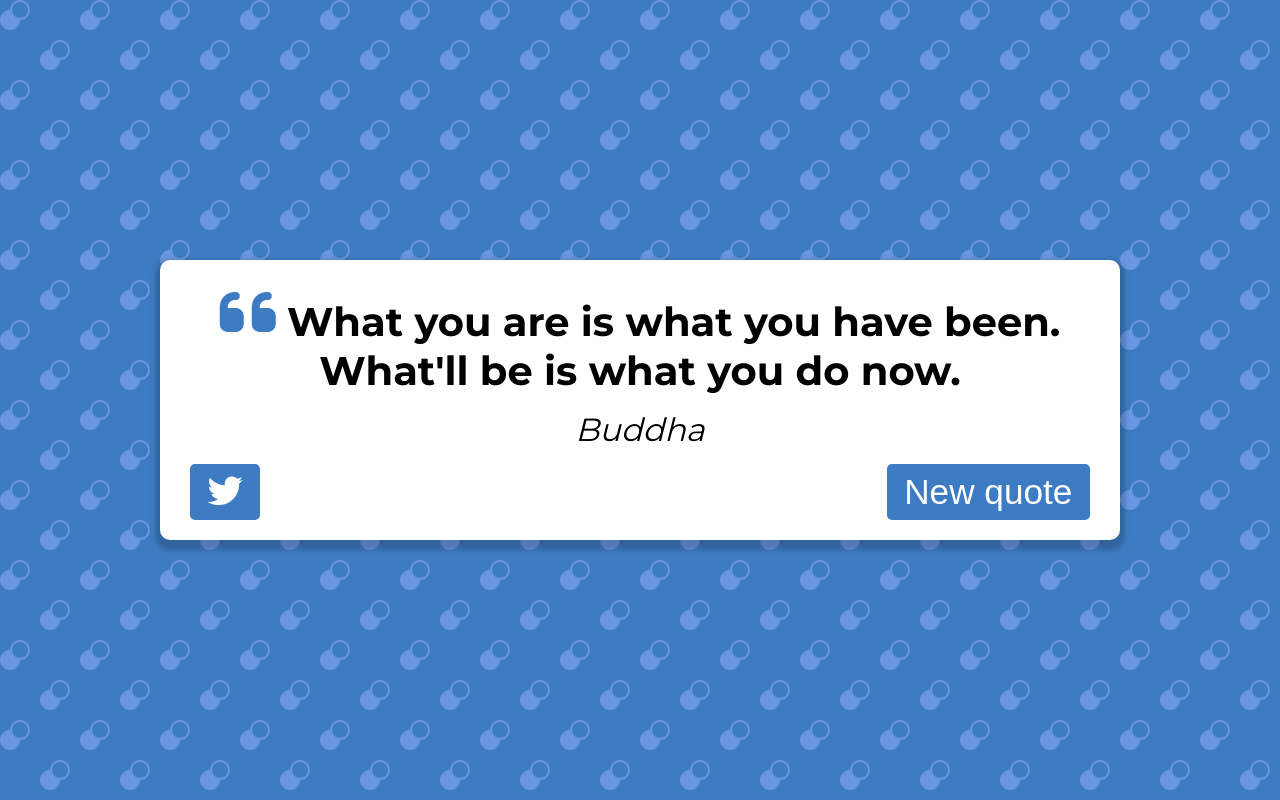
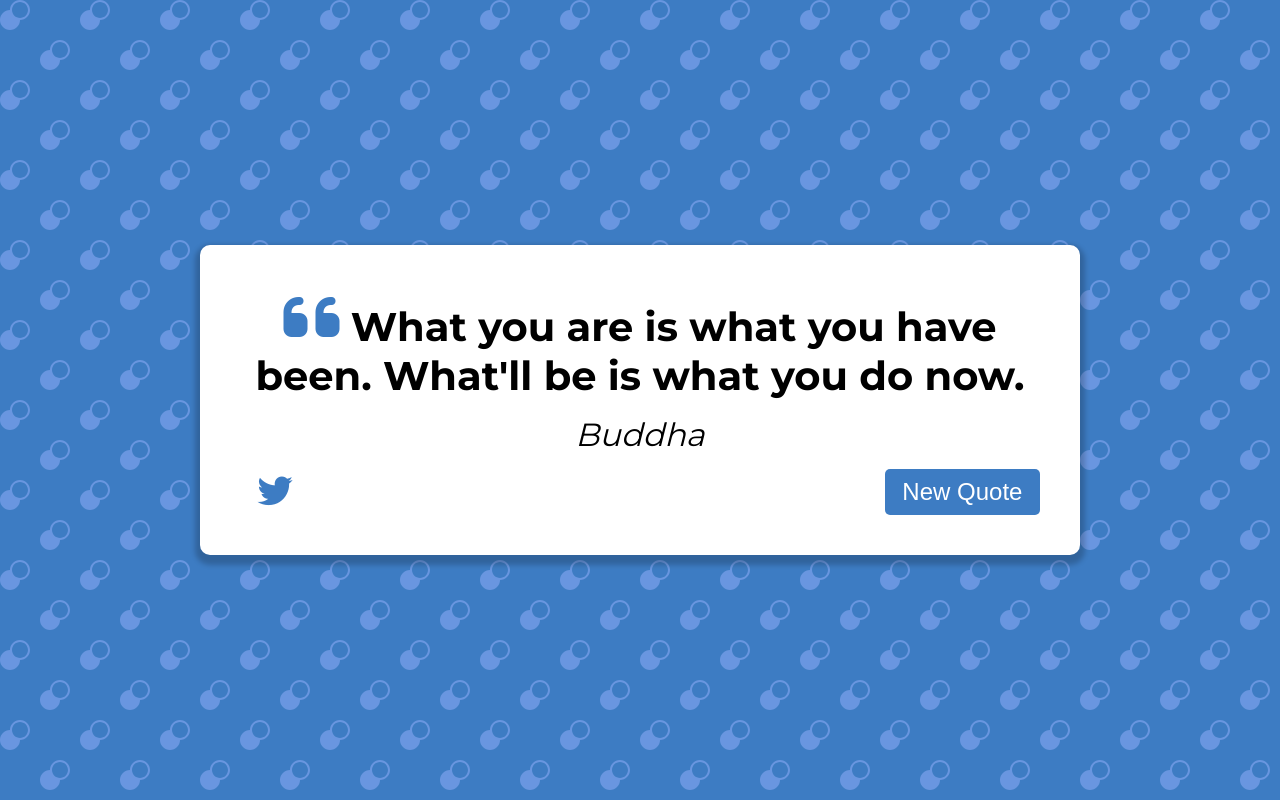
Before and after one commit to WesleyLuiz21/Quote-Generator, a plain HTML site: page index.html in a window 1280 px wide. Drawn offline with Linux system fonts and the light colour scheme.

Commit message:
a few design changes and ready to start the script

```diff
--- a/index.html
+++ b/index.html
@@ -23,7 +23,7 @@
             <button class="twitter-btn" id="twitter" title="Tweet This!">
                 <i class="fab fa-twitter"></i>
             </button>
-            <button id="new-quote">New quote</button>
+            <button id="new-quote">New Quote</button>
         </div>
     </div>
     <script src="https://kit.fontawesome.com/7f07b7fc74.js" crossorigin="anonymous"></script>
--- a/script.js
+++ b/script.js
@@ -0,0 +1,10 @@
+// Get Quotes From API
+async function getQuotes() {
+    const apiUrl = 'https://jacintodesign.github.io/quotes-api/data/quotes.json';
+    try {
+
+    } catch(error) {
+        // catching error
+
+    }
+}
--- a/style.css
+++ b/style.css
@@ -18,8 +18,8 @@ body {
 }
 .quote-container {
     width: auto;
-    max-width: 900px;
-    padding: 20px 30px;
+    max-width: 800px;
+    padding: 40px;
     border-radius: 10px;
     background-color: white;
     box-shadow: 0 5px 5px 5px rgba(0, 0, 0, 0.2);
@@ -47,14 +47,25 @@ body {
 }
 button {
     cursor: pointer;
-    font-size: 2.2rem;
+    font-size: 1.5rem;
     border: none;
     border-radius: 5px;
     color: black;
     outline: none;
-    padding: 0.5rem 1.1rem;
+    padding: 0.2rem 1.1rem;
     color: white;
     background-color: #3d7cc3;
+}
+#twitter {
+    color: #3d7cc3;
+    background-color: transparent;
+    font-size: 2.2rem;
+}
+button:hover {
+    filter: brightness(110%);
+}
+button:active {
+    transform: translate(0, 0.3rem);
 }
 
 /* Media queries -----------------------------------------*/
```
